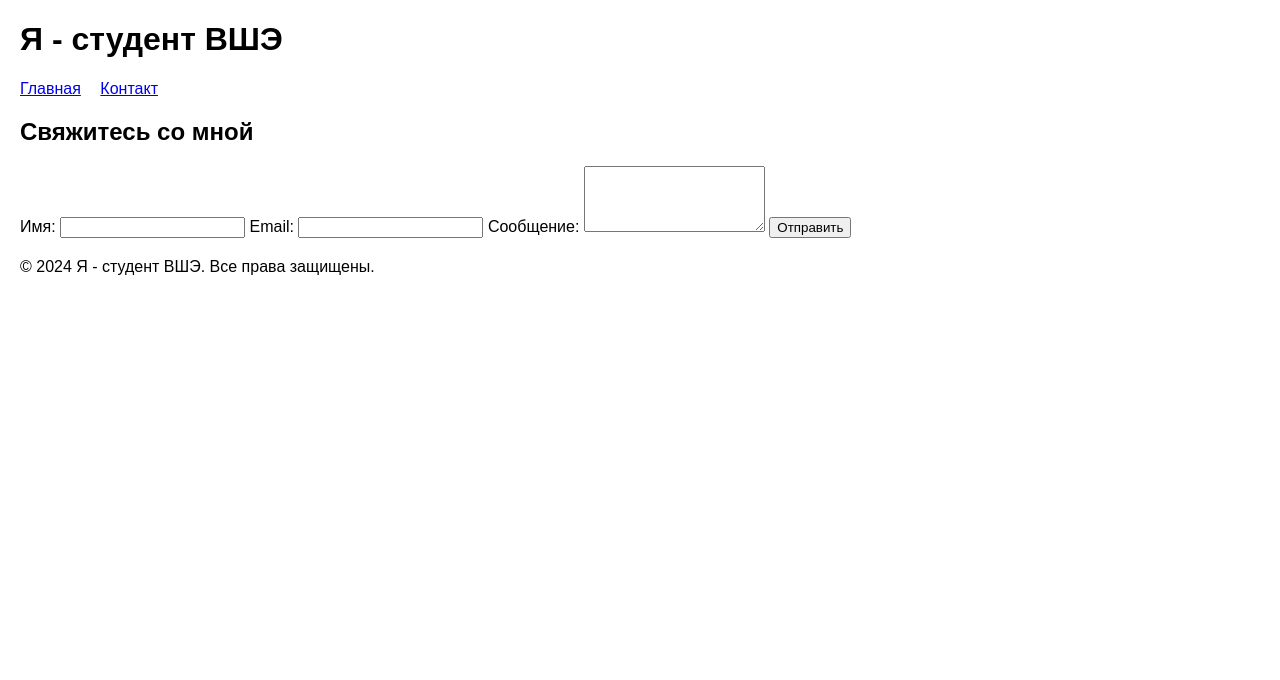
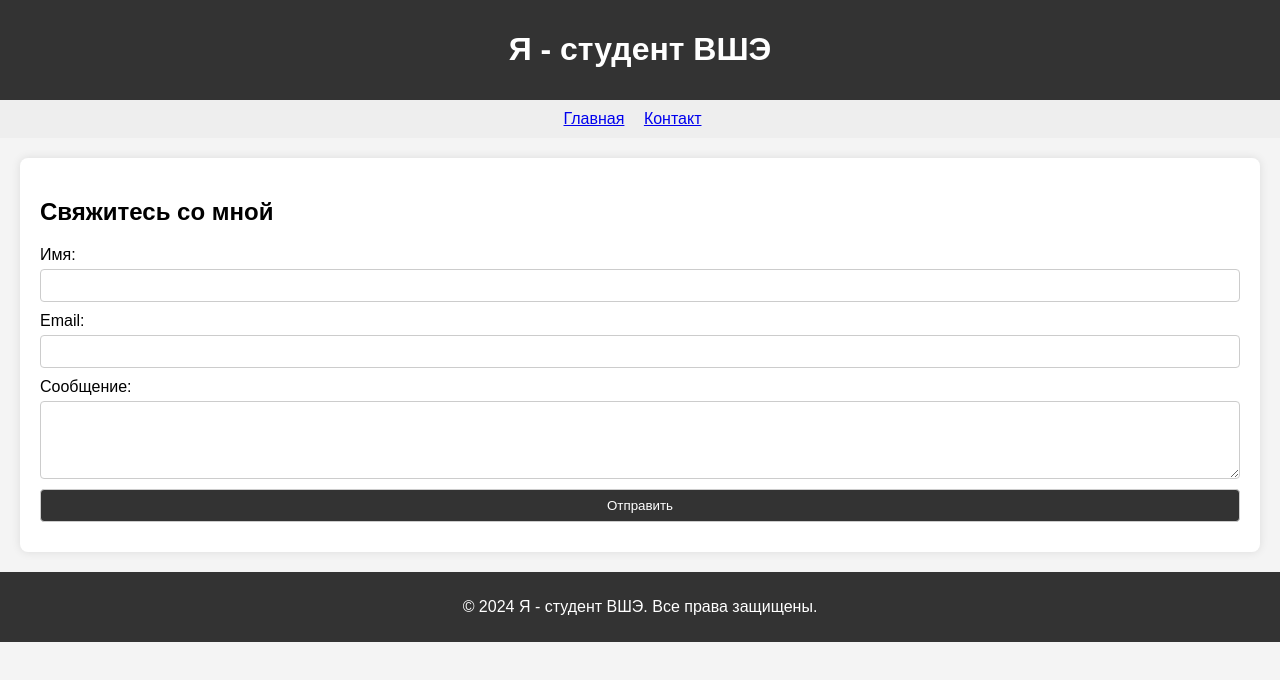
Before and after one commit to Eugene-120/Eugene-120.github.io, a plain HTML site: page contact.html in a window 1280 px wide. Drawn offline with Linux system fonts and the light colour scheme.

Commit message:
styles.css

```diff
--- a/styles.css
+++ b/styles.css
@@ -1,19 +1,24 @@
 body {
-    font-family: Arial, sans-serif;
+    font-family: 'Arial', sans-serif;
     margin: 0;
     padding: 0;
+    background-color: #f4f4f4;
 }
 
-header,
-nav,
-main,
-footer {
-    margin: 20px;
+header {
+    background-color: #333;
+    color: #fff;
+    text-align: center;
+    padding: 10px;
 }
 
 nav ul {
     list-style: none;
     padding: 0;
+    background-color: #eee;
+    text-align: center;
+    margin: 0;
+    padding: 10px;
 }
 
 nav ul li {
@@ -21,7 +26,43 @@
     margin-right: 15px;
 }
 
-img {
-    max-width: 100%;
-    height: auto;
+main {
+    margin: 20px;
 }
+
+section {
+    background-color: #fff;
+    padding: 20px;
+    margin-bottom: 20px;
+    border-radius: 8px;
+    box-shadow: 0 0 10px rgba(0, 0, 0, 0.1);
+}
+
+form {
+    display: flex;
+    flex-direction: column;
+}
+
+label {
+    margin-bottom: 5px;
+}
+
+input, textarea {
+    margin-bottom: 10px;
+    padding: 8px;
+    border: 1px solid #ccc;
+    border-radius: 4px;
+}
+
+input[type="submit"] {
+    background-color: #333;
+    color: #fff;
+    cursor: pointer;
+}
+
+footer {
+    background-color: #333;
+    color: #fff;
+    text-align: center;
+    padding: 10px;
+}
```
